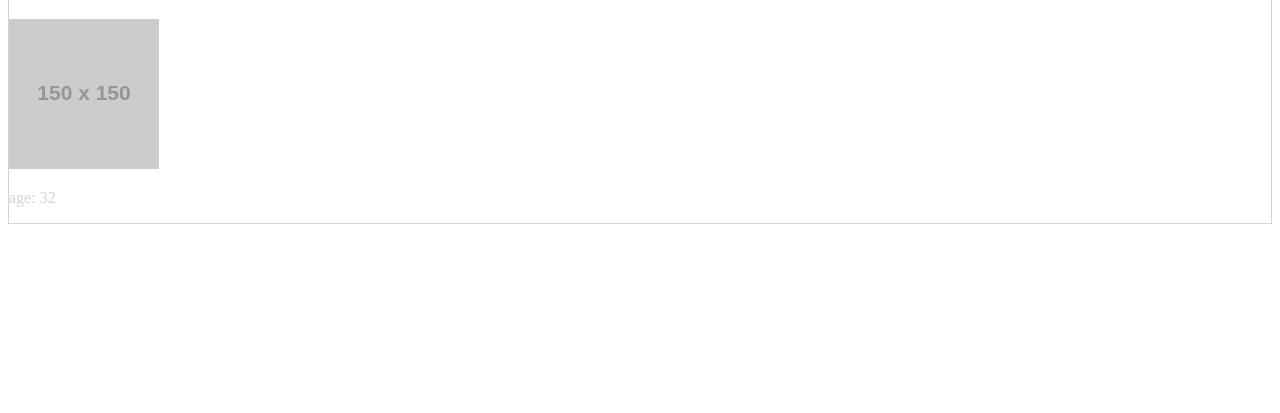
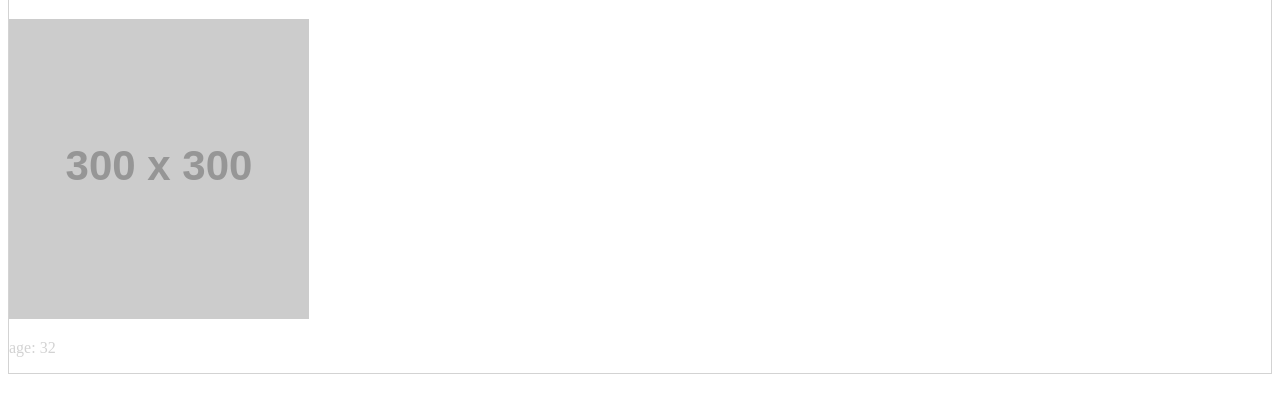
Before and after one commit to richytong/arche, a website: page test.html in a window 1280 px wide. Shown: the part 167-580 px from the top of the page. Drawn offline with nearby package versions, Linux system fonts and the light colour scheme; placeholder pictures from the web are drawn by us.

Commit message:
replace placeholder image

```diff
--- a/test.html
+++ b/test.html
@@ -36,7 +36,7 @@ const UserCard = ReactElement(({
   firstName, lastName, age,
 }) => Div({ style: { border: '1px solid lightgrey' } }, [
   H1(`${firstName} ${lastName}`),
-  Img({ src: 'https://via.placeholder.com/150x150', alt: 'placeholder' }),
+  Img({ src: 'https://placehold.co/300', alt: 'placeholder' }),
   P({ style: { color: 'lightgrey' } }, `age: ${age}`),
 ]))
 
```
